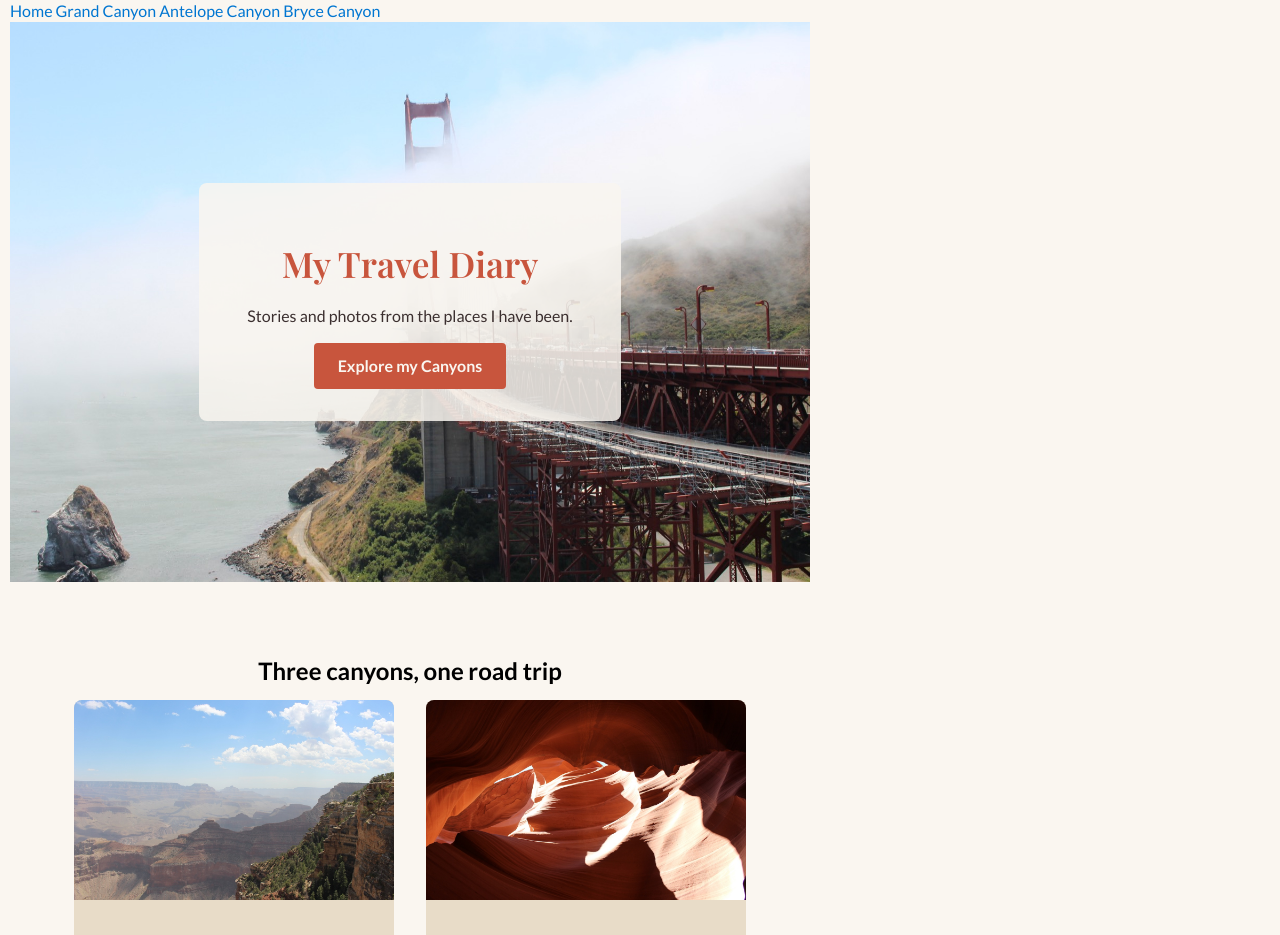
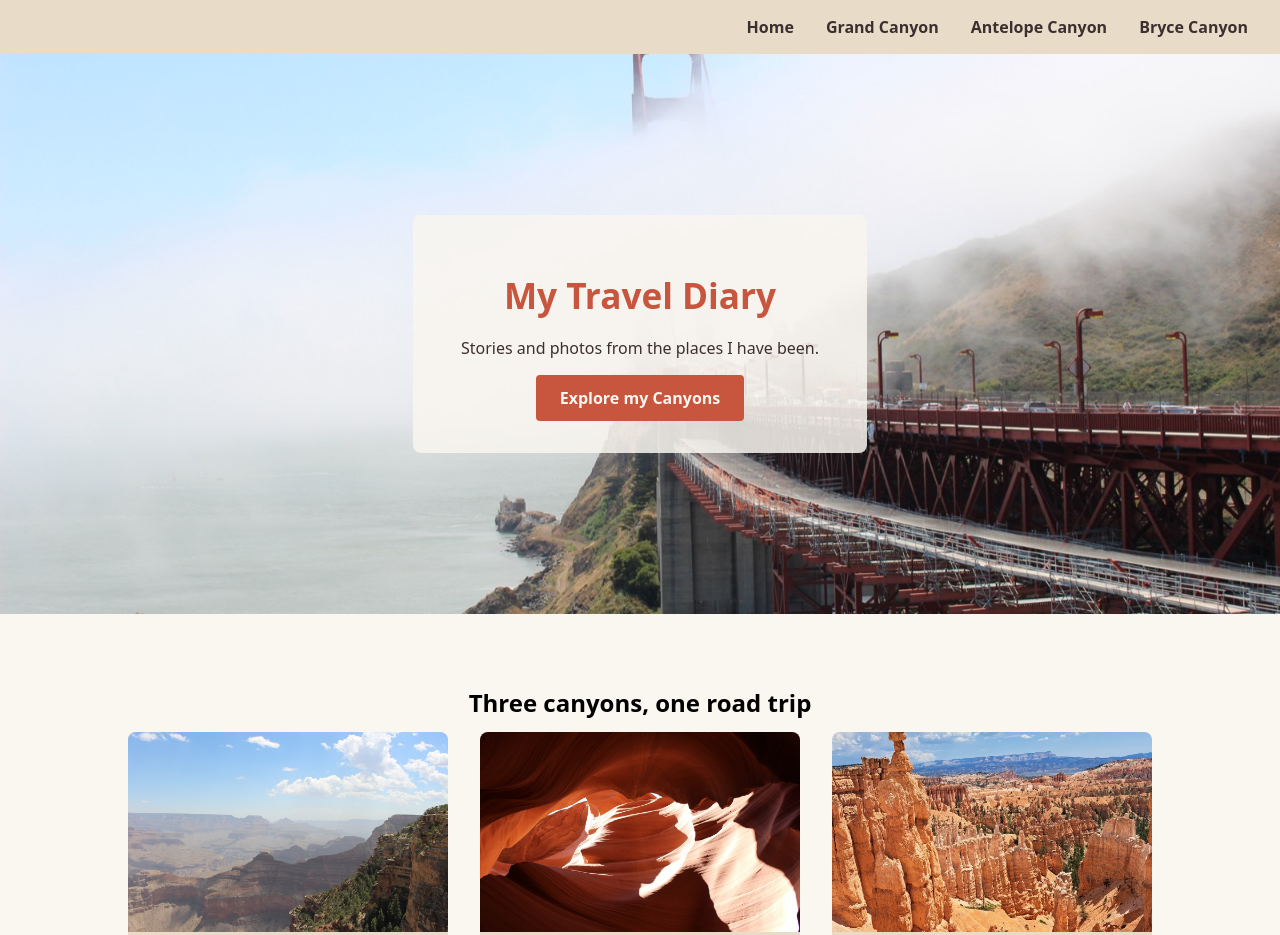
Before and after one commit to VeronicaRuta/travel-diary, a plain HTML site: page index.html in a window 1280 px wide. Shown: the top 935 px of the page. Drawn offline with nearby package versions, Linux system fonts and the light colour scheme.

Commit message:
Add Water.css and adjust layout

```diff
--- a/css/mystyle.css
+++ b/css/mystyle.css
@@ -1,12 +1,12 @@
 body {
+  max-width: none;
+  margin: 0;
+  padding: 0;
   background-color: #faf6f0;
   color: #3b2f2f;
-  font-family: 'Lato', sans-serif;
-  margin: 0;
 }
 
 h1 {
-  font-family: 'Playfair Display', serif;
   color: #c8553d;
 }
 
@@ -127,3 +127,25 @@ footer {
 footer .social-link {
   margin: 0 0.5rem;
 }
+
+header {
+  background-color: #e8dcc8;
+  padding: 1rem 2rem;
+}
+
+nav {
+  display: flex;
+  flex-wrap: wrap;
+  gap: 2rem;
+  justify-content: flex-end;
+}
+
+nav a {
+  color: #3b2f2f;
+  text-decoration: none;
+  font-weight: 700;
+}
+
+nav a:hover {
+  color: #c8553d;
+}
--- a/index.html
+++ b/index.html
@@ -8,12 +8,6 @@
     <meta name="description" content="A personal travel diary: Roadtrip USA.">
     <title>My Travel Diary</title>
 
-
-    <link rel="preconnect" href="https://fonts.googleapis.com">
-    <link rel="preconnect" href="https://fonts.gstatic.com" crossorigin>
-    <link
-        href="https://fonts.googleapis.com/css2?family=Lato:wght@400;700&family=Playfair+Display:wght@600&display=swap"
-        rel="stylesheet">
     <link rel="stylesheet" href="css/mystyle.css">
 </head>
 
```
Also changed, not shown: antelope-canyon.html (+1 -6 lines), bryce-canyon.html (+1 -5 lines), grand-canyon.html (+0 -5 lines).
